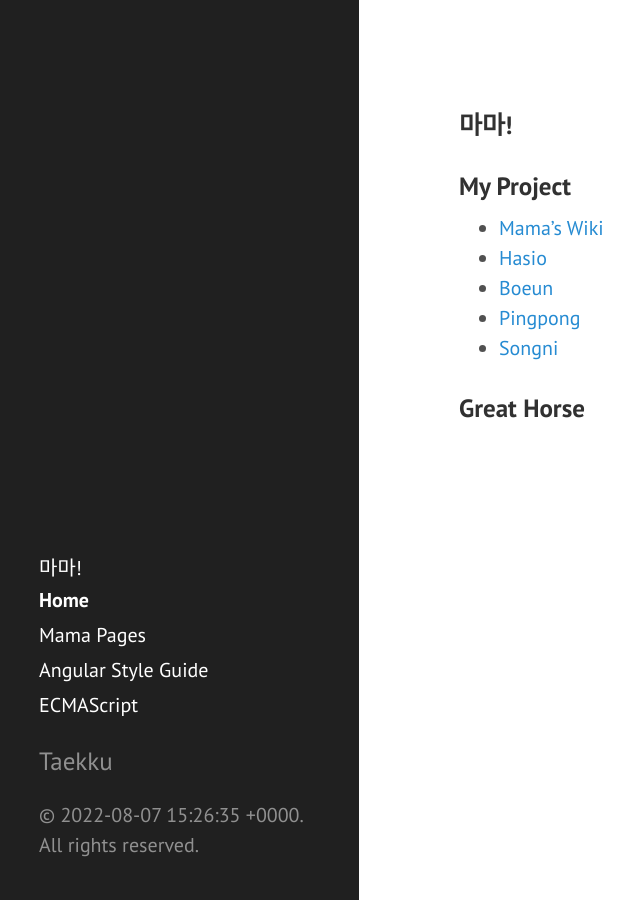
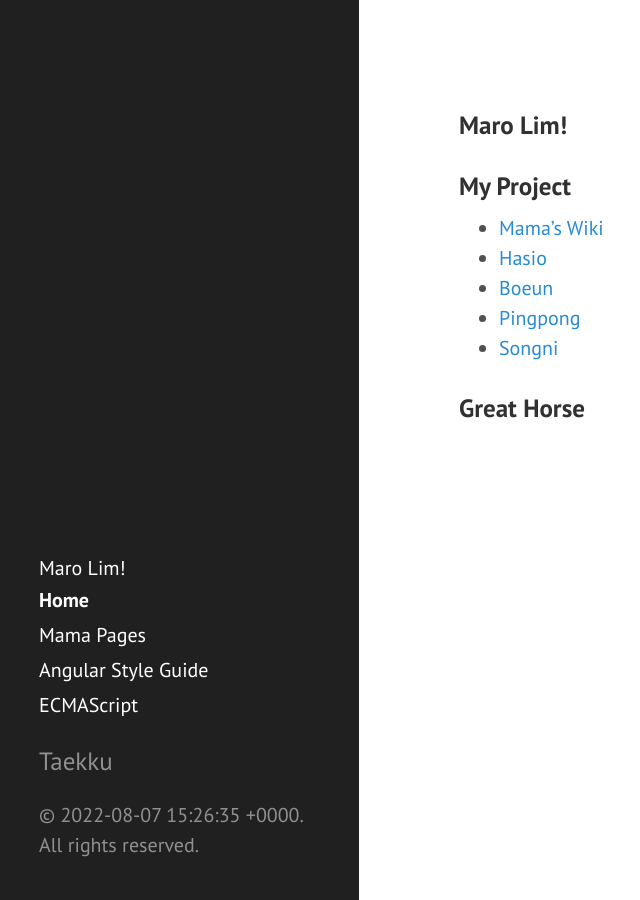
Before and after one commit to taekku/taekku.github.io, a Jekyll site: the page built from index.md, in a window 1280 px wide. Shown: the whole page, without its empty margins (1-641 px from the left). Built offline with Jekyll 4.4.1, drawn with Linux system fonts in a browser that asks for light colours.

Commit message:
Hello Maro

```diff
--- a/_config.yml
+++ b/_config.yml
@@ -10,7 +10,7 @@ highlighter:      rouge
 permalink:        pretty
 
 # Setup
-title:            마마!
+title:            Maro Lim!
 # 자신의 blog title.
 tagline:          My Home(Mama)
 description:      Lim Taekgu
```
